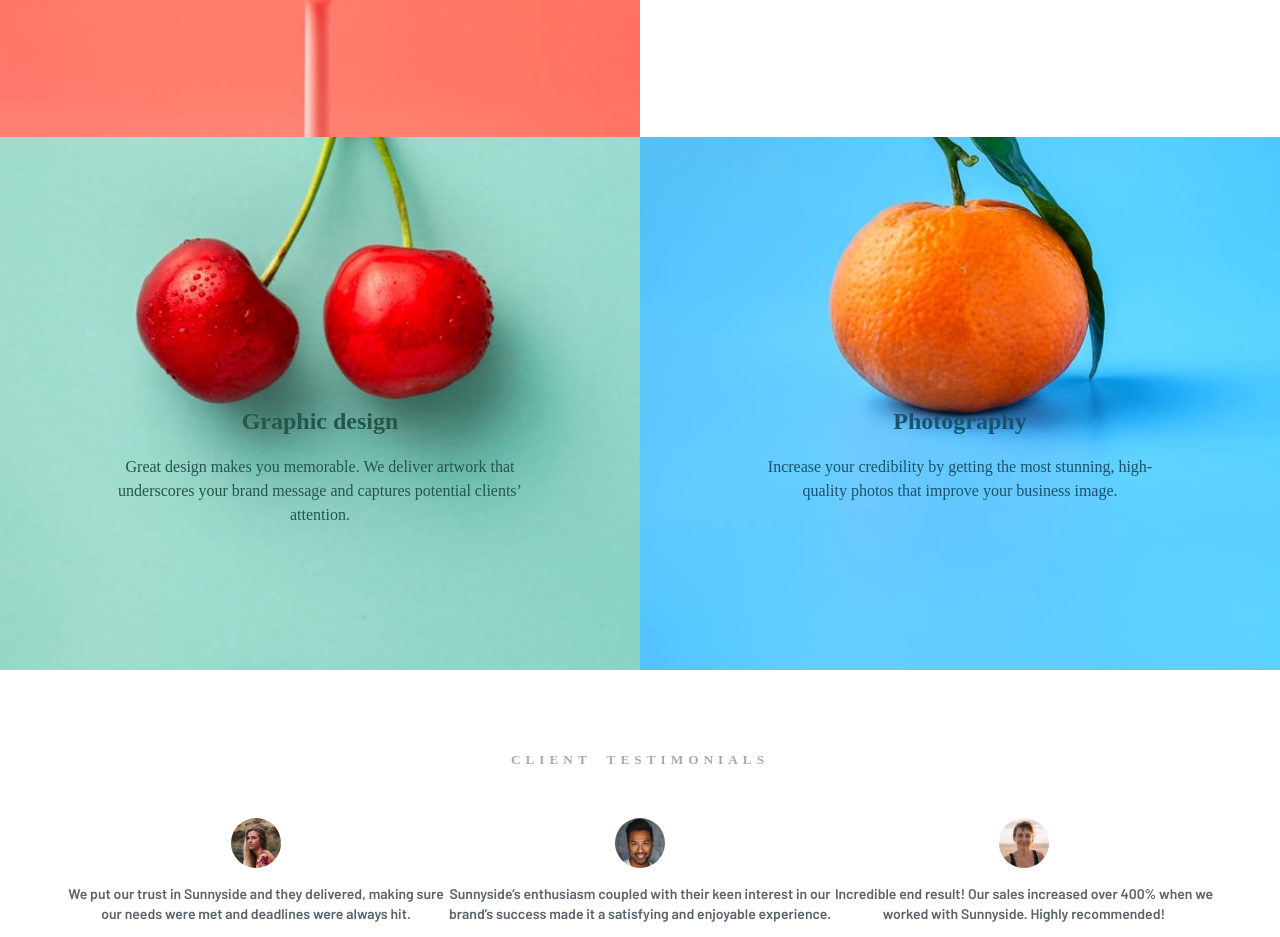
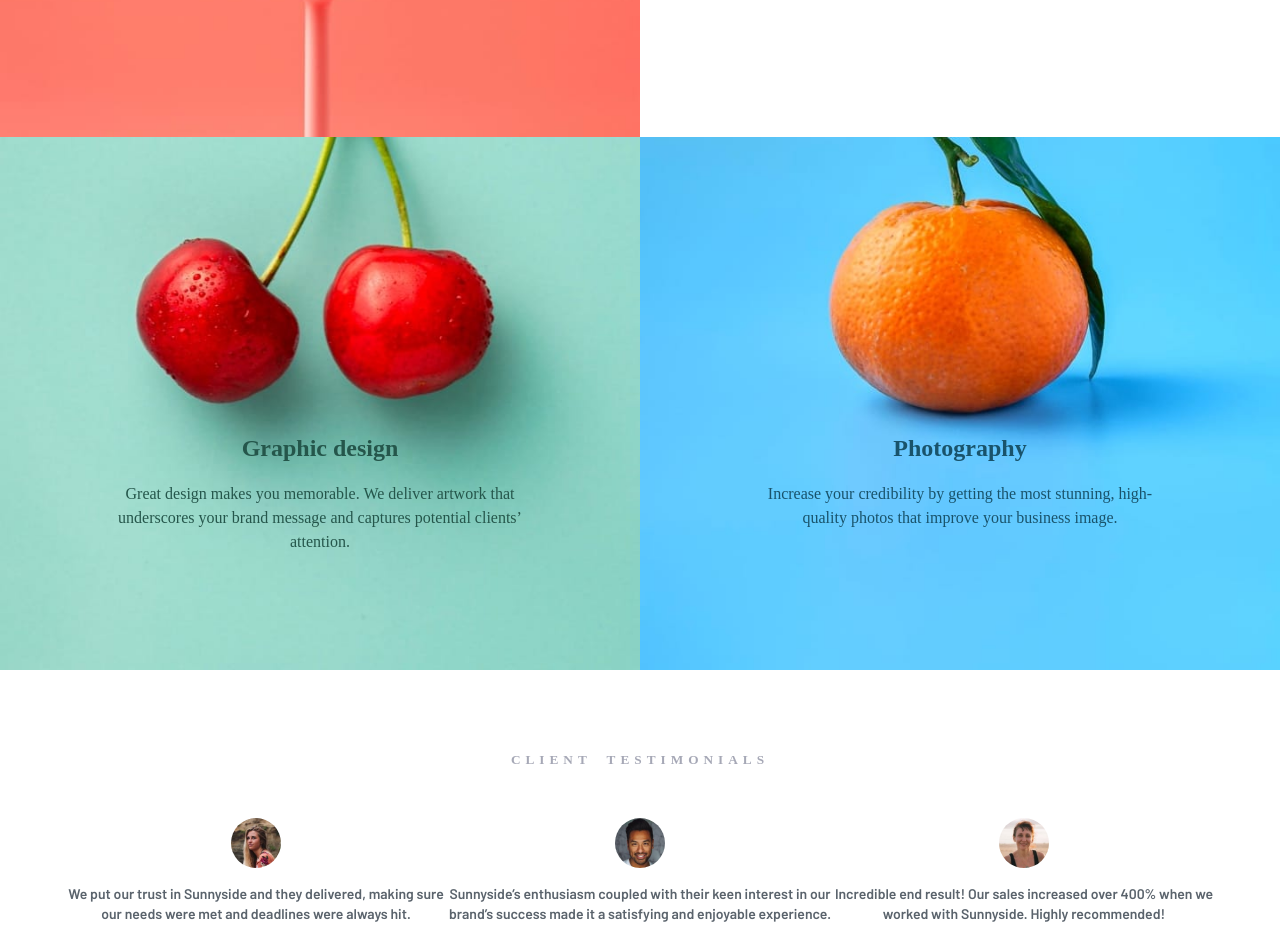
Before and after one commit to Izabelaognadze/Sunnyside-agency-landing-page, a plain HTML site: page index.html in a window 1280 px wide. Shown: the part 1690-2627 px from the top of the page. Drawn offline with Linux system fonts and the light colour scheme.

Commit message:
mid section fix

```diff
--- a/scss/base/_root.scss
+++ b/scss/base/_root.scss
@@ -200,14 +200,15 @@
     width: 100%;
     .block-wrapper{
         position: relative;
-        // img{
-        //     display: block;
-        //     object-fit: none;
-        // }
+        img{
+            // display: block;
+            // object-fit: none;
+            width: 100%;
+        }
         .text-block-overlay{
             position: absolute;
             z-index: 1;
-            top: 50%;
+            top: 55%;
             text-align: center;
             // padding: 0 2rem;
         }
@@ -225,8 +226,8 @@
 }
 @media screen and (min-width: 800px){
     .middle-info{
-        display: flex;
-        flex-direction: row;
+        display: grid;
+        grid-template-columns: 1fr 1fr;
     }
     .description{
         padding: 0 7rem;
```
Also changed, not shown: css/style.css, 2 other files.
